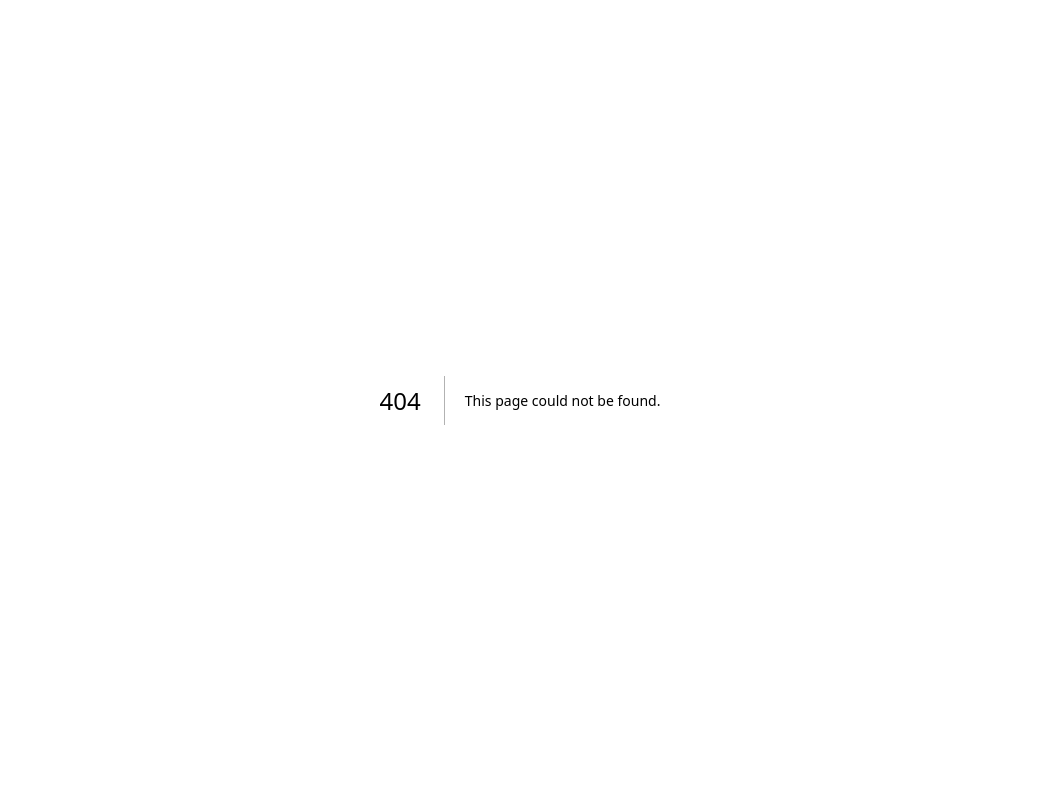
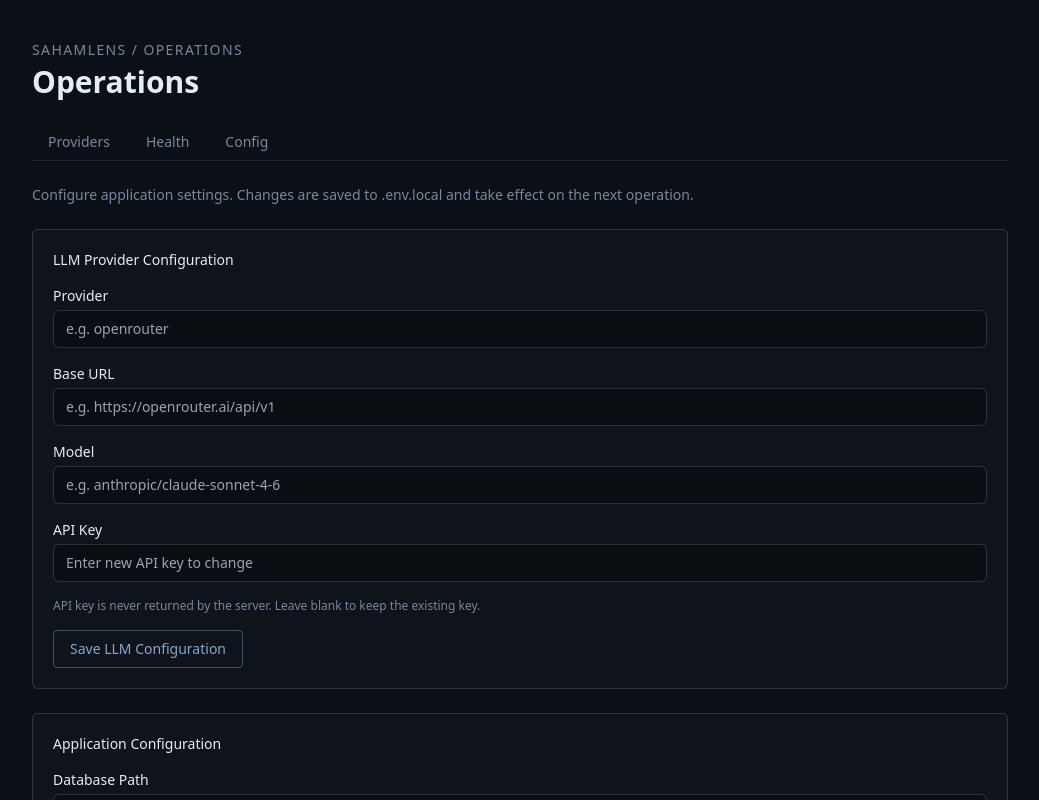
Before and after one commit to Trancend1/sahamlens, a Next.js app in the folder apps/web/: page /operations/config in a window 1280 px wide. Before the commit this address had no page. Shown: the top 800 px of the page, without its empty margins (120-1159 px from the left). Built offline with nearby package versions, Linux system fonts and the light colour scheme.

Commit message:
feat(s3): add Config page with LLM and App config forms

```diff
--- /dev/null
+++ b/apps/web/src/app/operations/config/page.tsx
@@ -0,0 +1,14 @@
+import { LlmConfigForm } from "@/components/LlmConfigForm";
+import { AppConfigForm } from "@/components/AppConfigForm";
+
+export default function ConfigPage() {
+  return (
+    <div className="flex flex-col gap-6">
+      <p className="text-sm text-muted">
+        Configure application settings. Changes are saved to .env.local and take effect on the next operation.
+      </p>
+      <LlmConfigForm />
+      <AppConfigForm />
+    </div>
+  );
+}
--- /dev/null
+++ b/apps/web/src/components/AppConfigForm.tsx
@@ -0,0 +1,47 @@
+"use client";
+
+import { useEffect, useState } from "react";
+
+interface AppConfig {
+  dataDir: string;
+}
+
+export function AppConfigForm() {
+  const [config, setConfig] = useState<AppConfig | null>(null);
+  const [loading, setLoading] = useState(true);
+
+  useEffect(() => {
+    let cancelled = false;
+
+    async function load() {
+      try {
+        const res = await fetch("/api/config?section=app");
+        if (!res.ok) return;
+        const { config: cfg } = await res.json() as { section: string; config: AppConfig };
+        if (!cancelled) setConfig(cfg);
+      } catch {
+        // silent
+      } finally {
+        if (!cancelled) setLoading(false);
+      }
+    }
+
+    load();
+    return () => { cancelled = true; };
+  }, []);
+
+  return (
+    <div className="flex flex-col gap-4 rounded-md border border-muted/30 bg-white/[0.02] p-5">
+      <h2 className="text-sm font-medium">Application Configuration</h2>
+      <label className="grid gap-1">
+        <span className="text-sm font-medium">Database Path</span>
+        <input
+          readOnly
+          value={loading ? "Loading..." : (config?.dataDir ?? "Unknown")}
+          className="rounded-md border border-muted/30 px-3 py-2 text-sm bg-black/30 text-muted cursor-not-allowed"
+        />
+      </label>
+      <p className="text-xs text-muted">Database path is configured in the DuckDB connection string.</p>
+    </div>
+  );
+}
--- /dev/null
+++ b/apps/web/src/components/LlmConfigForm.tsx
@@ -0,0 +1,121 @@
+"use client";
+
+import { useCallback, useEffect, useState } from "react";
+import { toast } from "sonner";
+
+interface LlmConfig {
+  provider: string;
+  baseUrl: string;
+  model: string;
+}
+
+export function LlmConfigForm() {
+  const [provider, setProvider] = useState("");
+  const [baseUrl, setBaseUrl] = useState("");
+  const [model, setModel] = useState("");
+  const [apiKey, setApiKey] = useState("");
+  const [saving, setSaving] = useState(false);
+
+  useEffect(() => {
+    let cancelled = false;
+
+    async function load() {
+      try {
+        const res = await fetch("/api/config?section=llm");
+        if (!res.ok) return;
+        const { config } = await res.json() as { section: string; config: LlmConfig };
+        if (cancelled) return;
+        setProvider(config.provider);
+        setBaseUrl(config.baseUrl);
+        setModel(config.model);
+      } catch {
+        // silent
+      }
+    }
+
+    load();
+    return () => { cancelled = true; };
+  }, []);
+
+  const handleSubmit = useCallback(async (e: React.FormEvent) => {
+    e.preventDefault();
+    setSaving(true);
+
+    try {
+      const body: Record<string, string> = {};
+      if (provider) body.provider = provider;
+      if (baseUrl) body.baseUrl = baseUrl;
+      if (model) body.model = model;
+      if (apiKey) body.apiKey = apiKey;
+
+      const res = await fetch("/api/config?section=llm", {
+        method: "POST",
+        headers: { "Content-Type": "application/json" },
+        body: JSON.stringify(body),
+      });
+
+      const data = await res.json() as { ok?: boolean; error?: string };
+
+      if (res.ok && data.ok) {
+        toast.success("LLM configuration saved.");
+      } else {
+        toast.error(data.error ?? "Failed to save LLM configuration.");
+      }
+    } catch (err) {
+      toast.error(err instanceof Error ? err.message : "Failed to save LLM configuration.");
+    } finally {
+      setSaving(false);
+    }
+  }, [provider, baseUrl, model, apiKey]);
+
+  return (
+    <form onSubmit={handleSubmit} className="flex flex-col gap-4 rounded-md border border-muted/30 bg-white/[0.02] p-5">
+      <h2 className="text-sm font-medium">LLM Provider Configuration</h2>
+      <label className="grid gap-1">
+        <span className="text-sm font-medium">Provider</span>
+        <input
+          value={provider}
+          onChange={(e) => setProvider(e.target.value)}
+          className="rounded-md border border-muted/30 px-3 py-2 text-sm bg-black/30"
+          placeholder="e.g. openrouter"
+        />
+      </label>
+      <label className="grid gap-1">
+        <span className="text-sm font-medium">Base URL</span>
+        <input
+          value={baseUrl}
+          onChange={(e) => setBaseUrl(e.target.value)}
+          className="rounded-md border border-muted/30 px-3 py-2 text-sm bg-black/30"
+          placeholder="e.g. https://openrouter.ai/api/v1"
+        />
+      </label>
+      <label className="grid gap-1">
+        <span className="text-sm font-medium">Model</span>
+        <input
+          value={model}
+          onChange={(e) => setModel(e.target.value)}
+          className="rounded-md border border-muted/30 px-3 py-2 text-sm bg-black/30"
+          placeholder="e.g. anthropic/claude-sonnet-4-6"
+        />
+      </label>
+      <label className="grid gap-1">
+        <span className="text-sm font-medium">API Key</span>
+        <input
+          type="password"
+          value={apiKey}
+          onChange={(e) => setApiKey(e.target.value)}
+          className="rounded-md border border-muted/30 px-3 py-2 text-sm bg-black/30"
+          placeholder="Enter new API key to change"
+        />
+      </label>
+      <p className="text-xs text-muted">API key is never returned by the server. Leave blank to keep the existing key.</p>
+      <button
+        type="submit"
+        disabled={saving}
+        className="self-start rounded border border-accent/40 px-4 py-2 text-sm text-accent hover:bg-accent/10 disabled:opacity-50"
+      >
+        {saving ? "Saving..." : "Save LLM Configuration"}
+      </button>
+    </form>
+  );
+}
```
Also changed, not shown: 1 other file (tests, documents, lock files or other folders).
